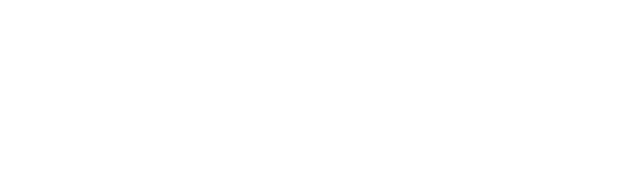
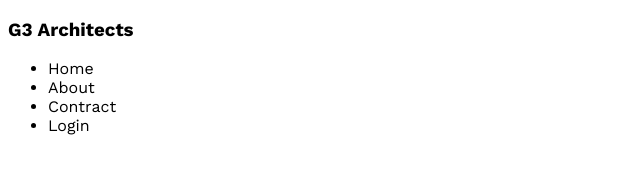
Before and after one commit to sojib550/g3-architects-website, a plain HTML site: page index.html in a window 1280 px wide. Shown: the whole page, without its empty margins (0-640 px from the left). Drawn offline with nearby package versions, Linux system fonts and the light colour scheme.

Commit message:
added a google font

```diff
--- a/index.html
+++ b/index.html
@@ -8,6 +8,16 @@
 
 </head>
 <body>
-
+    <header>
+        <nav>
+            <h3>G3 Architects</h3>
+            <ul>
+                <li>Home</li>
+                <li>About</li>
+                <li>Contract</li>
+                <li>Login</li>
+            </ul>
+        </nav>
+    </header>
 </body>
 </html>
--- a/styles/style.css
+++ b/styles/style.css
@@ -0,0 +1,9 @@
+/* work sans from google */
+
+@import url('https://fonts.googleapis.com/css2?family=Open+Sans:wght@400;700&family=Work+Sans:wght@400;600;700;800&display=swap');
+
+* {
+    font-family: font-family: 'Open Sans', sans-serif;
+    font-family: 'Work Sans', sans-serif;
+    ;
+}
```
